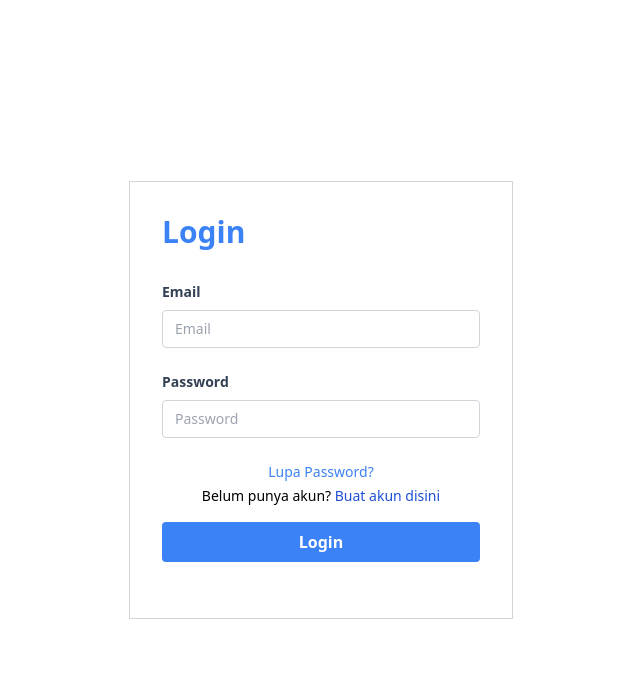
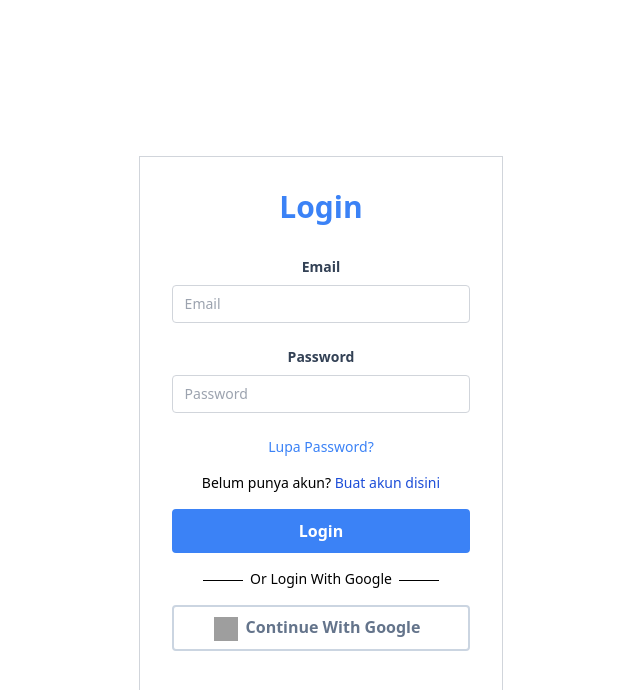
Before and after one commit to MasaSensei/collab-topup-frontend, a React (Vite) app: page /Login in a window 1280 px wide. Shown: the top 690 px of the page, without its empty margins (319-959 px from the left). Built offline with nearby package versions, Linux system fonts and the light colour scheme; grey boxes are pictures that could not be loaded.

Commit message:
add navbar

```diff
--- a/src/App.jsx
+++ b/src/App.jsx
@@ -1,62 +1,26 @@
 import React from "react";
-import { Link } from "react-router-dom";
-import Button from "./components/atoms/Button";
+import "./../src/App.css";
+import Navbar from "./components/organism/Navbar/Navbar";
 
 const App = () => {
   return (
-    <section className="flex justify-center items-center min-h-screen">
-      <div className=" container border border-gray-300 max-w-full w-[80%] sm:w-[40%] xl:w-[30%] flex-shrink-0 flex justify-center">
-        <div className="w-full max-w-xl p-8">
-          <h1 className="text-3xl text-blue-500 font-bold pb-8">Masuk</h1>
-          <form action="">
-            <div className="mb-6">
-              <label
-                htmlFor="email"
-                className="block text-slate-700 text-sm font-bold mb-2"
-              >
-                Login
-              </label>
-              <input
-                type="text"
-                name="email"
-                id="email"
-                placeholder="Email"
-                className="w-full border border-gray-300 rounded text-sm py-2 px-3 placeholder-opacity-50 focus:border-green-500 focus:outline-none"
-              />
+    <div className="min-h-screen mx-auto bg-white max-w-1440px sm:px-32">
+      <Navbar />
+      <div className="w-full" style={{ height: "77px" }}></div>
+      <main className="">
+        <div className="block">
+          <div className="relative pt-4">
+            <div className="z-2 w-full rounded-lg">
+              <div className="rounded-lg relative">
+                <div className="absolute h-87px sm:h-40 w-full bg-slate-500 rounded-lg skeleton">
+                  <h1>Testing</h1>
+                </div>
+              </div>
             </div>
-            <div className="mb-6">
-              <label
-                htmlFor="password"
-                className="block text-slate-700 text-sm font-bold mb-2"
-              >
-                Password
-                <span className="float-right">
-                  <Link to="/" className="text-blue-500">
-                    Lupa Passoword?
-                  </Link>
-                </span>
-              </label>
-              <input
-                type="password"
-                name="password"
-                id="password"
-                placeholder="Password"
-                className="w-full border border-gray-300 rounded text-sm py-2 px-3 placeholder-opacity-50 focus:border-green-500 focus:outline-none"
-              />
-            </div>
-            <div className="mb-6">
-              <Button>Masuk</Button>
-            </div>
-            <p className="text-center text-sm">
-              Belum punya akun?{" "}
-              <span className="text-blue-500 hover:underline text-blue-700">
-                <Link to="/register">Buat akun disini </Link>
-              </span>
-            </p>
-          </form>
+          </div>
         </div>
-      </div>
-    </section>
+      </main>
+    </div>
   );
 };
 
--- a/src/components/atoms/Button/index.jsx
+++ b/src/components/atoms/Button/index.jsx
@@ -1,11 +1,13 @@
 const Button = (props) => {
-  const { children } = props;
+  const { children, textColor, backGround, bgHover, borderColor } = props;
+  const buttonClassName = `
+    ${textColor || "text-white"}
+    ${backGround || "bg-blue-500"}
+    ${bgHover || "hover:bg-blue-700"}
+    ${borderColor || "border-blue-500"}
+    font-bold py-2 px-4 rounded w-full border-2 rounded`;
 
-  return (
-    <button className="bg-blue-500 hover:bg-blue-700 text-white font-bold py-2 px-4 rounded w-full">
-      {children}
-    </button>
-  );
+  return <button className={buttonClassName}>{children}</button>;
 };
 
 export default Button;
--- /dev/null
+++ b/src/components/molecules/LoginForm/LoginForm.css
@@ -0,0 +1,17 @@
+.border-line::before,
+.border-line::after {
+  content: " ";
+  display: inline-block;
+  width: 40px;
+  height: 1px;
+  background-color: #000;
+  vertical-align: middle;
+}
+
+.border-line::before {
+  margin-right: 0.5em;
+}
+
+.border-line::after {
+  margin-left: 0.5em;
+}
--- a/src/components/molecules/LoginForm/LoginForm.jsx
+++ b/src/components/molecules/LoginForm/LoginForm.jsx
@@ -1,6 +1,7 @@
 import Button from "../../atoms/Button";
 import InputForm from "../../atoms/Input";
 import { Link } from "react-router-dom";
+import "./LoginForm.css";
 
 const LoginForm = () => {
   return (
@@ -19,7 +20,7 @@ const LoginForm = () => {
         placeholder="Password"
         id="password"
       />
-      <p className="text-center text-sm mb-1">
+      <p className="text-center text-sm mb-4">
         <Link to="/" className="text-blue-500">
           Lupa Password?
         </Link>
@@ -32,6 +33,24 @@ const LoginForm = () => {
       </p>
       <div className="mb-6">
         <Button>Login</Button>
+        <p className="text-center my-4 text-sm">
+          <span className="border-line">Or Login With Google</span>
+        </p>
+        <Button
+          backGround="bg-white"
+          borderColor="border-slate-300"
+          bgHover="hover:bg-slate-300"
+          className="flex items-center gap-2"
+        >
+          <img
+            src="https://upload.wikimedia.org/wikipedia/commons/5/53/Google_%22G%22_Logo.svg"
+            alt=""
+            className="w-6 h-6 inline-block"
+          />
+          <p className="text-slate-500 inline-block px-2">
+            Continue With Google
+          </p>
+        </Button>
       </div>
     </form>
   );
--- a/src/components/molecules/RegisterForm/RegisterForm.jsx
+++ b/src/components/molecules/RegisterForm/RegisterForm.jsx
@@ -27,7 +27,7 @@ const RegisterForm = () => {
         id="password"
       />
       <InputForm
-        label="Konfirmasi Passowrd"
+        label="Konfirmasi Password"
         type="password"
         name="password"
         placeholder="Masukan password yang sama"
--- /dev/null
+++ b/src/components/organism/Navbar/Navbar.css
@@ -0,0 +1,4 @@
+.header {
+  width: 593px;
+  height: 1.125rem;
+}
--- /dev/null
+++ b/src/components/organism/Navbar/Navbar.jsx
@@ -0,0 +1,46 @@
+import React from "react";
+import { Link } from "react-router-dom";
+import Button from "../../atoms/Button";
+import InputForm from "../../atoms/Input";
+import "./Navbar.css";
+
+const Navbar = () => {
+  return (
+    <header className="fixed left-0 w-full top-0 z-50 bg-slate-700">
+      <nav className="flex items-baseline justify-between pt-3 space-x-6 px-32 mx-auto max-w-1440px">
+        <div className="flex items-center w-full space-x-6">
+          <div className="relative w-full space-y-3">
+            <div className="flex w-full">
+              <div className="w-full flex items-center">
+                <div className="w-full">
+                  <InputForm
+                    type="text"
+                    name="search"
+                    placeholder="Search Your Game"
+                  />
+                </div>
+              </div>
+            </div>
+          </div>
+        </div>
+        <div className="flex items-center space-x-4">
+          <div className="whitespace-nowrap">
+            <Button>
+              <Link to="/register">Register</Link>
+            </Button>
+          </div>
+          <div className="whitespace-nowrap">
+            <Button>
+              <Link to="/login">Login</Link>
+            </Button>
+          </div>
+        </div>
+      </nav>
+      <div className="py-3 flex justify-center px-32 mx-auto max-w-1440px">
+        <div className="header"></div>
+      </div>
+    </header>
+  );
+};
+
+export default Navbar;
--- a/src/main.jsx
+++ b/src/main.jsx
@@ -7,6 +7,10 @@ import App from "./App";
 import RegisterPage from "./pages/RegisterPage/RegisterPage";
 
 const router = createBrowserRouter([
+  {
+    path: "/",
+    element: <App />,
+  },
   {
     path: "/Login",
     element: <LoginPage />,
```
